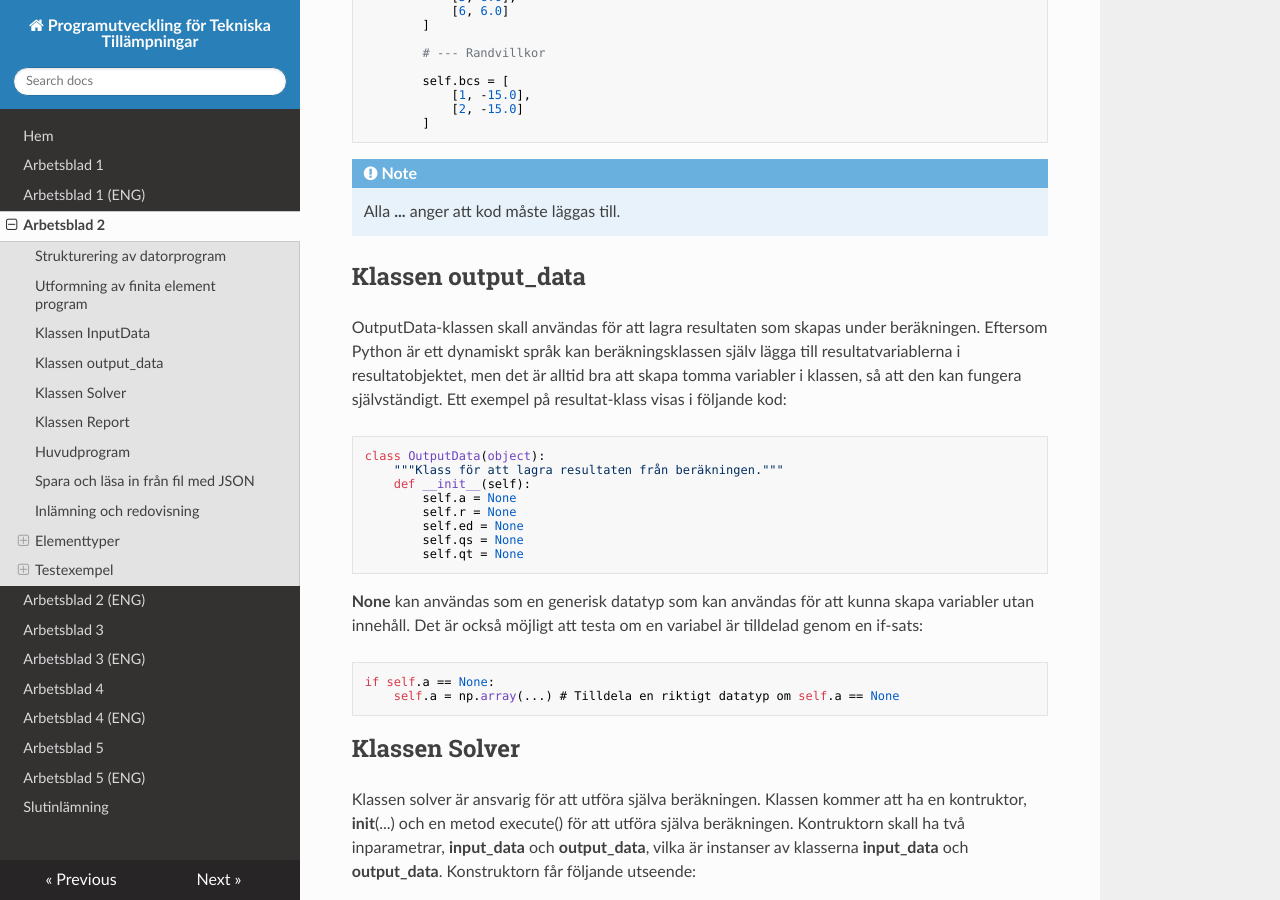
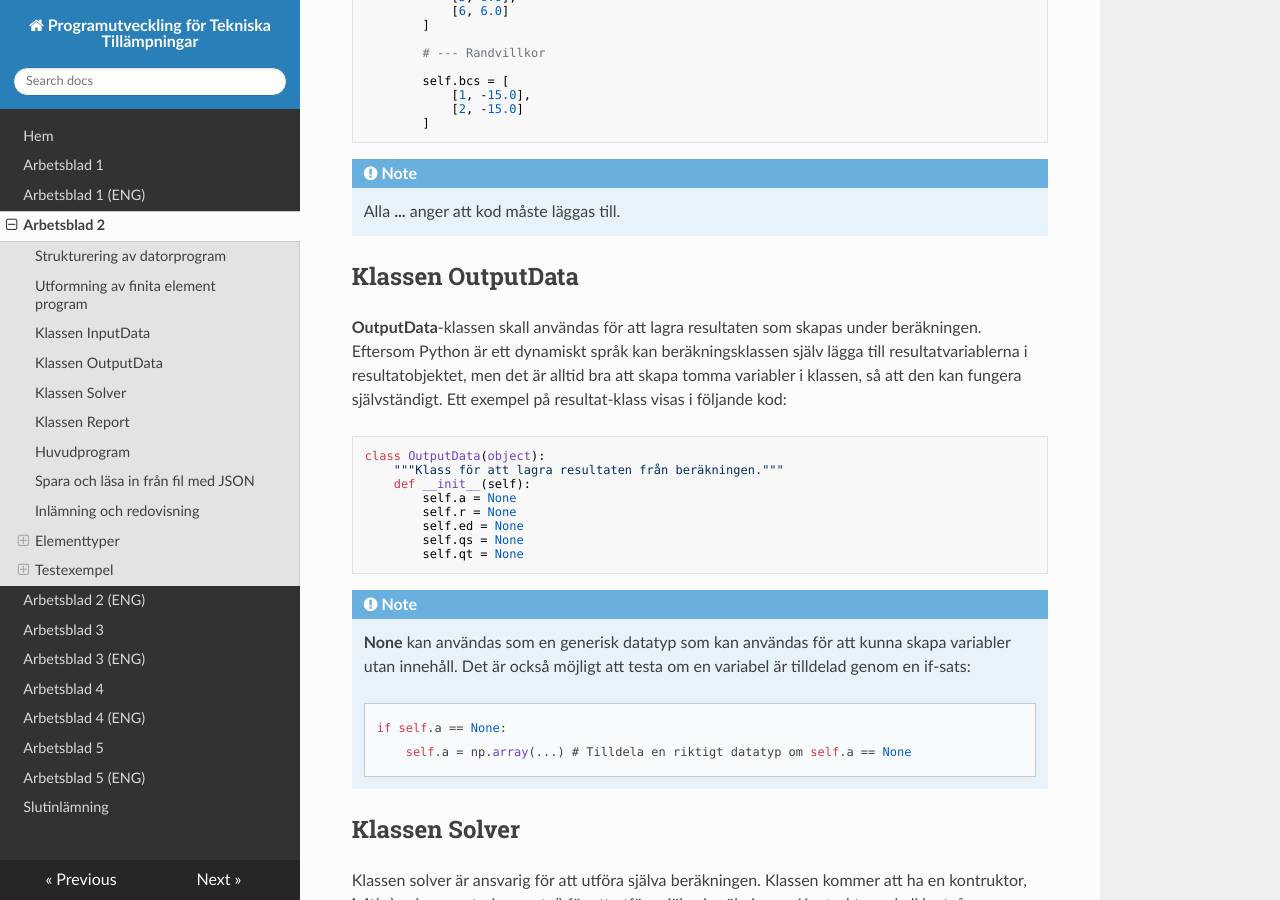
Before and after one commit to jonaslindemann/vsmn20, an MkDocs documentation site: the page built from docs/assignment2.md, in a window 1280 px wide and 900 px high, scrolled down 2400 px. Built offline with MkDocs 1.6.1, drawn with Linux system fonts in a browser that asks for light colours; nearby versions of some CDN libraries; old or Windows-style settings are respelled for this version of MkDocs.

Commit message:
Updating OutputData section

```diff
--- a/docs/assignment2.md
+++ b/docs/assignment2.md
@@ -99,9 +99,9 @@ Klassen InputData skall innehålla all indata som behövs för att utföra berä
 !!! note
     Alla **...** anger att kod måste läggas till.
 
-## Klassen output_data
+## Klassen OutputData
 
-OutputData-klassen skall användas för att lagra resultaten som skapas under beräkningen. Eftersom Python är ett dynamiskt språk kan beräkningsklassen själv lägga till resultatvariablerna i resultatobjektet, men det är alltid bra att skapa tomma variabler i klassen, så att den kan fungera självständigt. Ett exempel på resultat-klass visas i följande kod:
+**OutputData**-klassen skall användas för att lagra resultaten som skapas under beräkningen. Eftersom Python är ett dynamiskt språk kan beräkningsklassen själv lägga till resultatvariablerna i resultatobjektet, men det är alltid bra att skapa tomma variabler i klassen, så att den kan fungera självständigt. Ett exempel på resultat-klass visas i följande kod:
 
     class OutputData(object):
         """Klass för att lagra resultaten från beräkningen."""
@@ -112,10 +112,11 @@ OutputData-klassen skall användas för att lagra resultaten som skapas under be
             self.qs = None
             self.qt = None
 
-**None** kan användas som en generisk datatyp som kan användas för att kunna skapa variabler utan innehåll. Det är också möjligt att testa om en variabel är tilldelad genom en if-sats:
+!!! note
+    **None** kan användas som en generisk datatyp som kan användas för att kunna skapa variabler utan innehåll. Det är också möjligt att testa om en variabel är tilldelad genom en if-sats:
 
-    if self.a == None:
-        self.a = np.array(...) # Tilldela en riktigt datatyp om self.a == None
+        if self.a == None:
+            self.a = np.array(...) # Tilldela en riktigt datatyp om self.a == None
 
 ## Klassen Solver
 
```
